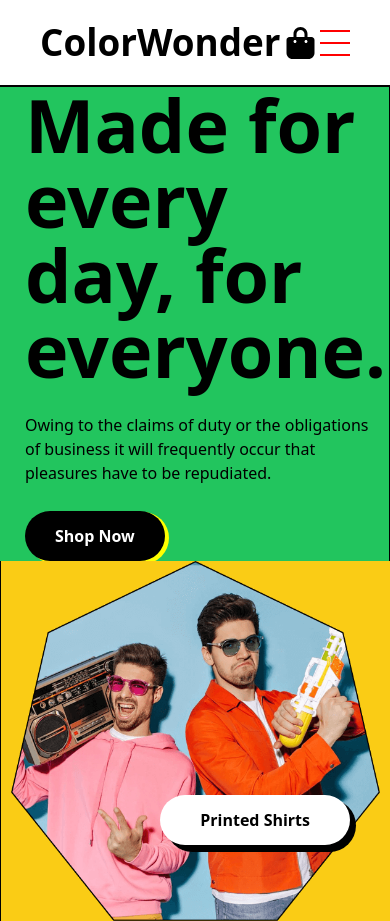
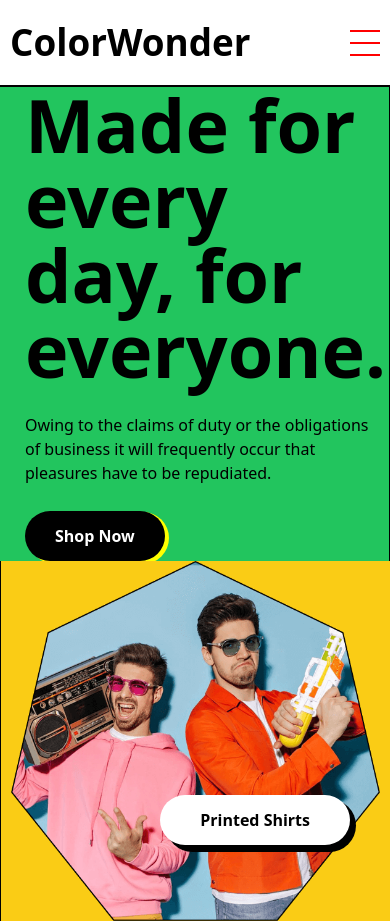
Before and after one commit to Basit46/colorwonder-site, a website: page index.html in a window 390 px wide. Shown: the top 921 px of the page. Drawn offline with Linux system fonts and the light colour scheme.

Commit message:
Added changes

```diff
--- a/index.html
+++ b/index.html
@@ -9,7 +9,9 @@
   </head>
   <body>
     <!-- Nav Section -->
-    <div class="flex justify-between items-center px-[40px] py-[15px] bg-white">
+    <div
+      class="flex justify-between items-center px-[10px] sm:px-[40px] py-[15px] bg-white"
+    >
       <ul
         class="menu flex opacity-0 sm:opacity-100 justify-around sm:justify-start p-[10px] sm:p-0 absolute sm:static bg-[red] sm:bg-transparent left-0 top-[70px] h-fit sm:h-auto w-full sm:w-auto space-x-[10px] font-[500] text-[1.1rem]"
       >
@@ -18,7 +20,11 @@
         <li class="hover:text-green-400 duration-300 cursor-pointer">Pages</li>
       </ul>
       <h1 class="text-[2.3rem] font-bold">ColorWonder</h1>
-      <img class="h-[32px] w-[37px]" src="./images/cartimg.svg" alt="cart" />
+      <img
+        class="hidden sm:block h-[32px] w-[37px]"
+        src="./images/cartimg.svg"
+        alt="cart"
+      />
       <div class="bar space-y-[10px] block sm:hidden">
         <div></div>
         <div></div>
```
Also changed, not shown: public/tailwind.css.
